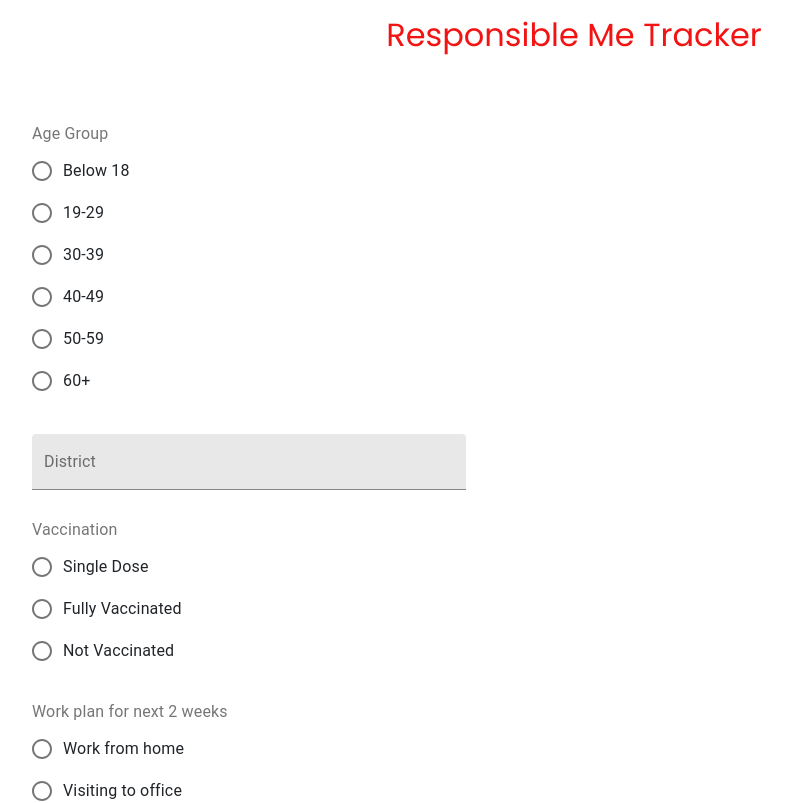
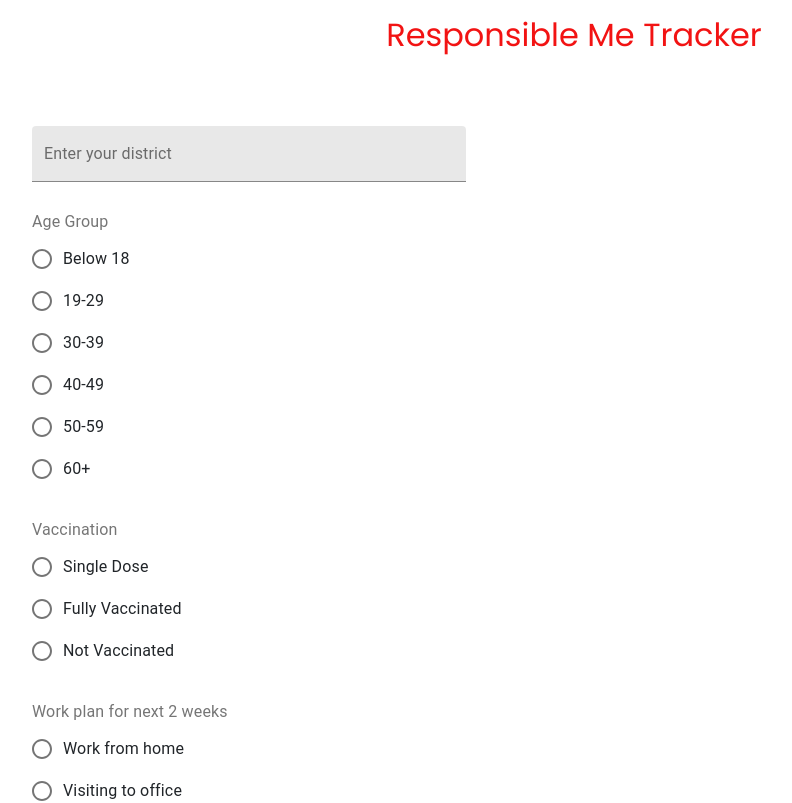
Before and after one commit to NTK7/responsible-me-tracker, a React (Create React App) app: page / in a window 1280 px wide. Shown: the top 803 px of the page, without its empty margins (66-858 px from the left). Built offline with nearby package versions, Linux system fonts and the light colour scheme.

Commit message:
added loading component

```diff
--- a/src/app/App.js
+++ b/src/app/App.js
@@ -9,6 +9,7 @@ import {
 } from "@material-ui/core";
 import { useState } from "react";
 import styled from "styled-components";
+import Processing from "../components/processing/Processing";
 
 const App = () => {
   const [age, setAge] = useState(null);
@@ -39,6 +40,20 @@ const App = () => {
       {!displayResult ? (
         <section>
           <form onSubmit={onHandleSubmit}>
+            {/* District */}
+            <FormControl
+              color="secondary"
+              component="fieldset"
+              className="form-control">
+              <TextField
+                label="Enter your district"
+                color="secondary"
+                variant="filled"
+                value={district}
+                onChange={(e) => setDistrict(e.target.value)}
+                className="text-field"
+              />
+            </FormControl>
             {/* age group */}
             <FormControl
               color="secondary"
@@ -78,21 +93,6 @@ const App = () => {
                 />
                 <FormControlLabel value="60+" control={<Radio />} label="60+" />
               </RadioGroup>
-            </FormControl>
-
-            {/* District */}
-            <FormControl
-              color="secondary"
-              component="fieldset"
-              className="form-control">
-              <TextField
-                label="District"
-                color="secondary"
-                variant="filled"
-                value={district}
-                onChange={(e) => setDistrict(e.target.value)}
-                className="text-field"
-              />
             </FormControl>
 
             {/* Vaccination */}
@@ -259,7 +259,7 @@ const App = () => {
           </form>
         </section>
       ) : processing ? (
-        <p>Processing the result please hold on...</p>
+        <Processing />
       ) : (
         <section>Displaying result</section>
       )}
--- /dev/null
+++ b/src/components/processing/Processing.js
@@ -0,0 +1,25 @@
+import styled from "styled-components";
+
+const Processing = () => {
+  return (
+    <Container>
+      <img src="/extra/loading.gif" alt="" />
+      <p>Your results are being calculated, please hold on ...</p>
+    </Container>
+  );
+};
+
+export default Processing;
+
+const Container = styled.div`
+  margin: 2pc 0;
+  display: flex;
+  flex-direction: column;
+  align-items: center;
+  justify-content: center;
+  padding: 1pc;
+  > img {
+    object-fit: contain;
+    width: 150px;
+  }
+`;
```
Also changed, not shown: src/components/result/Result.js (added, +11 -0 lines), public/extra/loading.gif (added).
